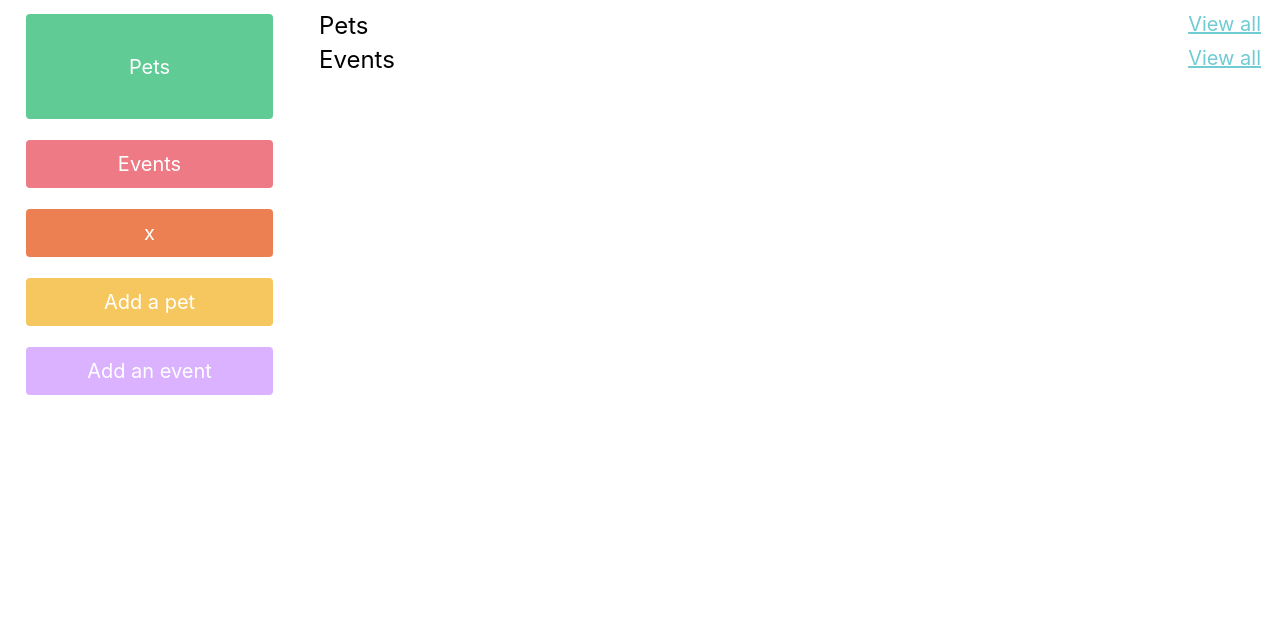
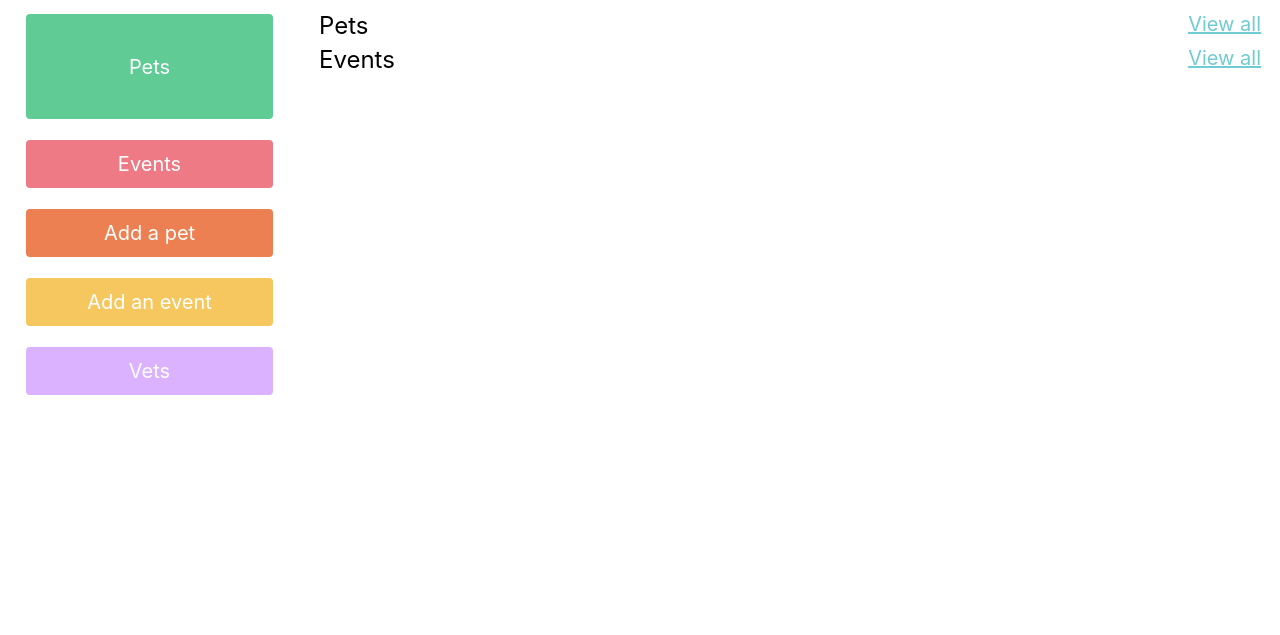
Before and after one commit to devinekask/1920-DEV3-plan-it-geenens-vandeweghe, a PHP site: page / in a window 1280 px wide. Shown: the part 62-697 px from the top of the page. Run offline with PHP 8.4, Linux system fonts and the light colour scheme; data that the repository does not hold is empty.

Commit message:
updated/changed menu bottom

```diff
--- a/src/js/script.js
+++ b/src/js/script.js
@@ -2,13 +2,10 @@ let animal, aname, abirthdate, agender, achipped, achipid, aowner;
 function _(x) {
   return document.getElementById(x);
 }
-
-console.log('hello');
 // Defines all phases, saves them and continues to next
 // Kind of animal
 function processPhase1() {
   animal = _('animal').value;
-  console.log(animal);
   if (animal.length === 1) {
     _('phase1').style.display = 'none';
     _('phase2').style.display = 'block';
@@ -40,7 +37,6 @@ function processPhase1() {
 // Name of pet
 function processPhase2() {
   aname = _('aname').value;
-  console.log(aname);
   if (aname.length > 0) {
     _('phase2').style.display = 'none';
     _('phase3').style.display = 'block';
@@ -63,7 +59,6 @@ function processPhase3() {
 // Was chipped? if yes -- phase 4, if no phase 5 & null
 function processPhase4() {
   achipped = _('achipped').value;
-  console.log(achipped);
   if (achipped === 'yes') {
     _('phase4').style.display = 'none';
     _('phase5').style.display = 'block';
--- a/src/view/layout.php
+++ b/src/view/layout.php
@@ -36,14 +36,14 @@
 
         <!-- Footer/Navigation -->
   <footer>
-    <a href="index.php?page=index" class="active">
-      <img src="./assets/images/blackhomeselected.svg" alt="home">
+    <a href="index.php?page=index">
+      <img src=<?php if ($_GET['page'] == "home") {echo "\"./assets/images/blackhomeselected.svg\"";} else {echo "\"./assets/images/blackhome.svg\"";} ?> alt="home">
     </a>
     <a href="index.php?page=pets">
-      <img src="./assets/images/blackpets.svg" alt="pets">
+      <img src=<?php if ($_GET['page'] == "pets") {echo "\"./assets/images/blackpetsselected.svg\"";} else {echo "\"./assets/images/blackpets.svg\"";} ?> alt="pets">
     </a>
-    <a href="index.php?page=events">
-      <img src="./assets/images/blackcalendar.svg" alt="calendar">
+    <a href="index.php?page=events" <?php if ($_GET['page'] == "events" || empty($_GET['page'])) {echo "class=\"active\"";} ?>>
+      <img src=<?php if ($_GET['page'] == "events") {echo "\"./assets/images/blackcalendarselected.svg\"";} else {echo "\"./assets/images/blackcalendar.svg\"";} ?> alt="calendar">
     </a>
   </footer>
     <?php echo $js; ?>
--- a/src/view/pets/addpet.php
+++ b/src/view/pets/addpet.php
@@ -27,8 +27,6 @@
 
     <fieldset class="hidden" id="phase4">
       <legend>Was <span id="js-insaname3"></span> chipped?</legend>
-      <!-- <input type="button" id="chipped" name="chipped" value="yes"><br>
-      <input type="button" id="chipped" name="chipped" value="no"><br> -->
       <select id="achipped" name="achipped">
         <option value="yes">Yes!</option>
         <option value="no">No.</option>
--- a/src/view/pets/index.php
+++ b/src/view/pets/index.php
@@ -2,10 +2,10 @@
   <section class="dashboard dashboard__home--header">
       <h2 class="hidden">Dashboard</h2>
           <a href="index.php?page=pets" class="dashboard__item dashboard__home--green">Pets</a>
-          <a href="index.php?page=addpet" class="dashboard__item dashboard__home--red">Events</a>
-          <a href="index.php?page=addevent" class="dashboard__item dashboard__home--orange">x</a>
-          <a href="index.php?" class="dashboard__item dashboard__home--yellow">Add a pet</a>
-          <a href="index.php?" class="dashboard__item dashboard__home--purple">Add an event</a>
+          <a href="index.php?page=events" class="dashboard__item dashboard__home--red">Events</a>
+          <a href="index.php?page=addpet" class="dashboard__item dashboard__home--orange">Add a pet</a>
+          <a href="index.php?page=addevent" class="dashboard__item dashboard__home--yellow">Add an event</a>
+          <a href="index.php?" class="dashboard__item dashboard__home--purple">Vets</a>
   </section>
 
 
```
Also changed, not shown: src/assets/images/blackhome.svg (added), src/assets/images/blackpetsselected.svg.
